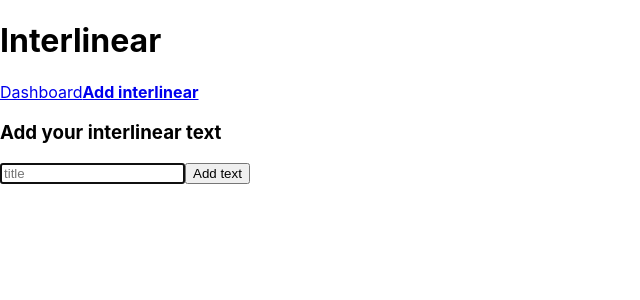
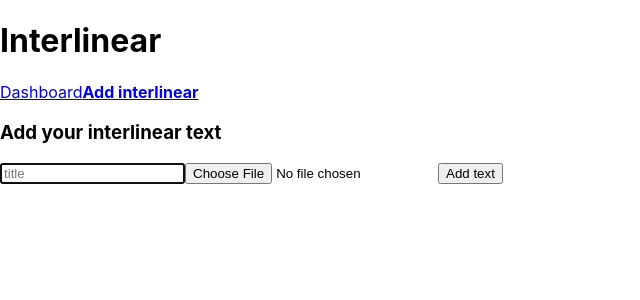
Before and after one commit to igoryen/emblica, a React (Create React App) app: page /add in a window 1280 px wide. Shown: the top 300 px of the page, without its empty margins (0-640 px from the left). Built offline with nearby package versions, Linux system fonts and the light colour scheme.

Commit message:
Can create a new interlinear by uploading a .json file

```diff
--- a/src/components/InterlinearForm.js
+++ b/src/components/InterlinearForm.js
@@ -7,9 +7,9 @@ export default class InterlinearForm extends React.Component {
       super(props)
       this.state = {
          title: props.interlinear ? props.interlinear.title : '',
+         lines: props.interlinear ? props.interlinear.lines : '',
          createdAt: props.interlinear ? moment(props.interlinear.createdAt) : moment()
       }
-
    }
 
    onTitleChange = (e) => {
@@ -17,7 +17,17 @@ export default class InterlinearForm extends React.Component {
       if(!title || title.match(/^[A-Za-zА-Яа-я0-9ёЁáéíóúýÁÉÍÓÚÝñÑüÜ -]+$/)) {
          this.setState(() => ({ title }))
       }
+   }
 
+   onChange = (event) => {
+      const file = event.target.files[0]
+      const blob = new Blob([file], {type:"application/json" })
+      const reader = new FileReader()
+      reader.addEventListener("load", (e) => {
+         // console.log("---->", e.target.result, JSON.parse(reader.result))
+         this.setState({lines: JSON.parse(reader.result)})
+      })
+      reader.readAsText(blob)
    }
 
    onSubmit = (e) => {
@@ -28,6 +38,7 @@ export default class InterlinearForm extends React.Component {
          this.setState(() => ({ error: '' }))
          this.props.onSubmit({
             title: this.state.title,
+            lines: this.state.lines,
             createdAt: this.state.createdAt.valueOf()
          })
          console.log('submitted')
@@ -46,6 +57,12 @@ export default class InterlinearForm extends React.Component {
                   value={this.state.title}
                   onChange={this.onTitleChange}
                />
+               <input
+                  type="file"
+                  name="file"
+                  accept=".json"
+                  onChange={this.onChange}
+               />
                <button>Add text</button>
             </form>
          </div>
```
